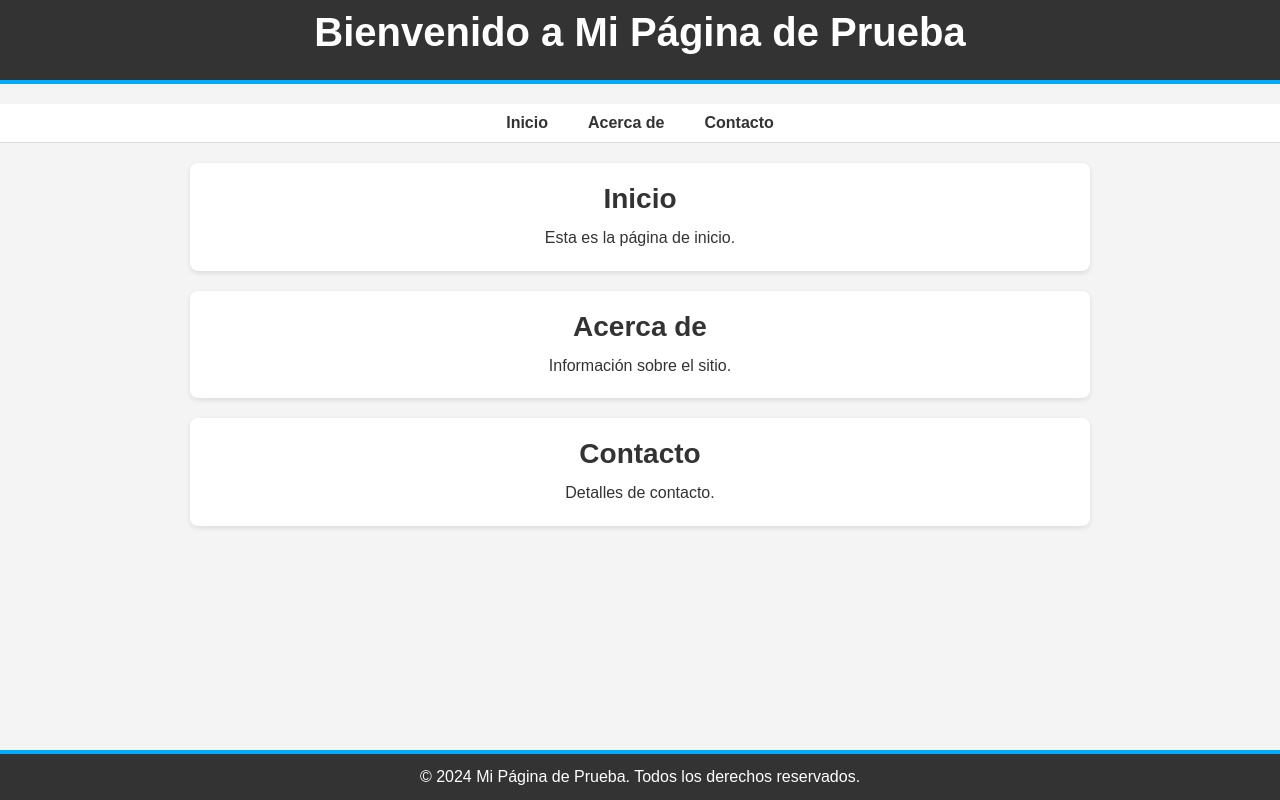
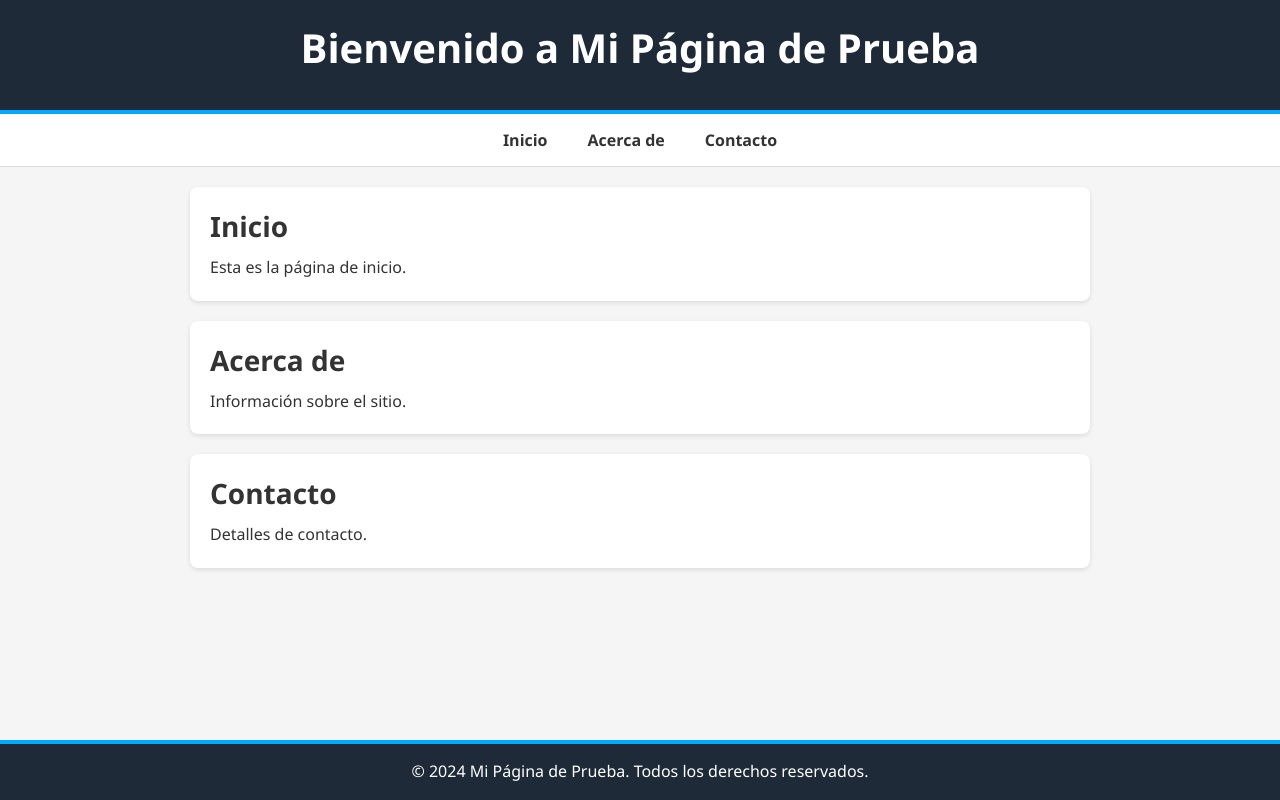
Before and after one commit to FIM33/CartaMenu, a plain HTML site: page index.html in a window 1280 px wide. Drawn offline with Linux system fonts and the light colour scheme.

Commit message:
Update index.html

```diff
--- a/index.html
+++ b/index.html
@@ -5,44 +5,6 @@
     <meta name="viewport" content="width=device-width, initial-scale=1.0">
     <title>Mi Página de Prueba</title>
     <link rel="stylesheet" href="styles.css">
-    <style>
-        body {
-            font-family: Arial, sans-serif;
-            margin: 0;
-            padding: 0;
-            text-align: center;
-            background-color: #f4f4f4;
-        }
-        header {
-            background-color: #333;
-            color: white;
-            padding: 10px 0;
-        }
-        nav {
-            margin: 20px 0;
-        }
-        nav a {
-            color: #333;
-            padding: 10px 20px;
-            text-decoration: none;
-            font-weight: bold;
-        }
-        nav a:hover {
-            background-color: #ddd;
-            color: #000;
-        }
-        .content {
-            padding: 20px;
-        }
-        footer {
-            background-color: #333;
-            color: white;
-            padding: 10px 0;
-            position: fixed;
-            bottom: 0;
-            width: 100%;
-        }
-    </style>
 </head>
 <body>
 
```
